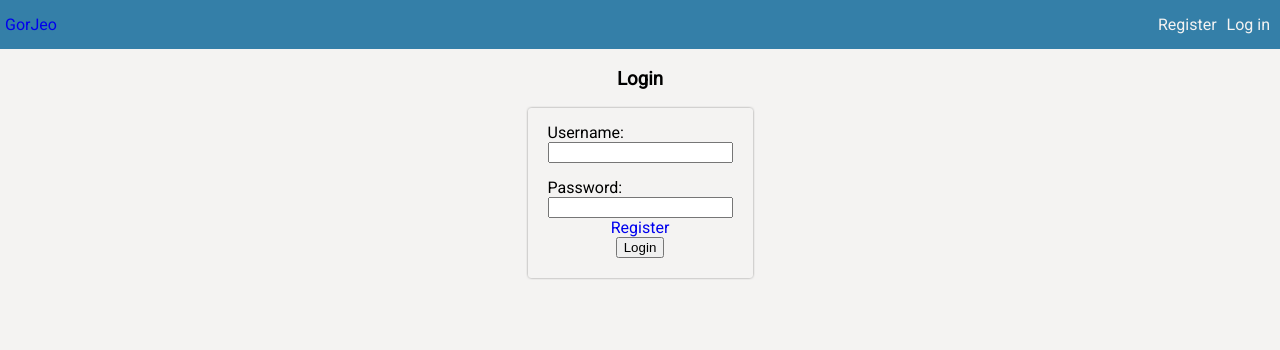
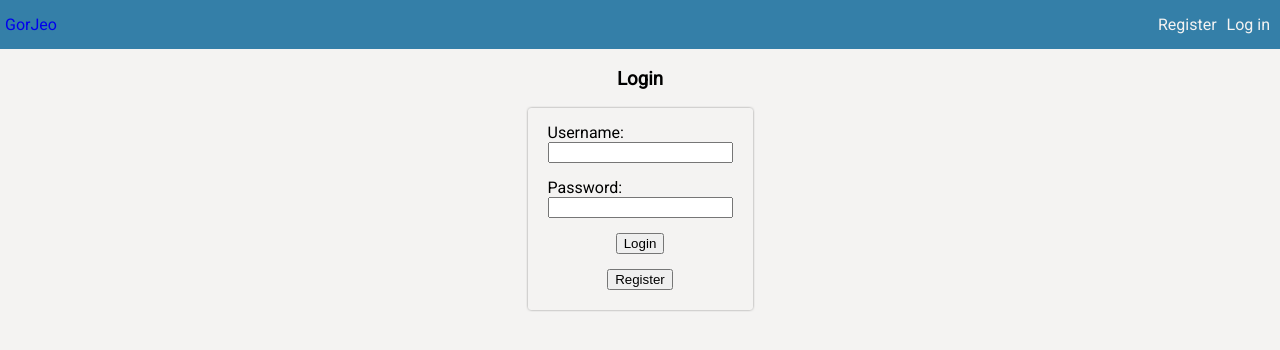
Before and after one commit to Juan321654/gorjeo, a React (Create React App) app in the folder client/: page /login in a window 1280 px wide. Shown: the top 350 px of the page. Built offline with nearby package versions, Linux system fonts and the light colour scheme; no server answers; the HTML template or start-up script is replaced by a standard one.

Commit message:
pages displaying correctly, submitting form from user works for back end, gives an error in the console

```diff
--- a/client/src/App.js
+++ b/client/src/App.js
@@ -64,7 +64,10 @@ function App() {
           currentUser={currentUser}
           handleLogout={handleLogout}
         />
+
       </Route>
+
+
       <div className="cont-app">
 
         <Route exact path="/">
@@ -74,7 +77,7 @@ function App() {
         </Route>
 
         <div className="ins-con-app">
-          <Route exact path="/posts">
+          <Route exact path="/">
             <Posts currentUser={currentUser} />
             <Comments
               currentUser={currentUser}
--- a/client/src/screens/Layout/Layout.jsx
+++ b/client/src/screens/Layout/Layout.jsx
@@ -15,7 +15,7 @@ export default function Layout(props) {
 
                 <Link to="/register">
                     {currentUser
-                        ? <li className="single-li-lay">{currentUser.username}</li>
+                        ? <Link to="/"> <li className="single-li-lay">{currentUser.username}</li></Link>
                         : <li className="single-li-lay">Register</li>}
                 </Link>
                 {currentUser
--- a/client/src/screens/Login/Login.css
+++ b/client/src/screens/Login/Login.css
@@ -13,7 +13,7 @@
 .border-login{
     box-shadow: 0px 0px 3px -1px;
     border-radius: 3px;
-    padding: 0px 20px 20px 20px;
+    padding: 0px 20px 10px 20px;
     display: flex;
     flex-direction: column;
     justify-content: center;
@@ -24,3 +24,11 @@
     text-align: left;
     margin: 15px 0px 0px 0px;
 }
+
+.button-reg-login{
+    margin: 10px;
+}
+
+.btn-log-login{
+    margin: 15px 0px 5px 0px;
+}
--- a/client/src/screens/Login/Login.jsx
+++ b/client/src/screens/Login/Login.jsx
@@ -52,10 +52,10 @@ export default function Login(props) {
                             onChange={handleChange}
                         />
                     </label>
-                    <Link to='/register'>Register</Link>
                     <div>
-                        <input type="submit" value="Login" />
+                        <input type="submit" className="btn-log-login" value="Login" />
                     </div>
+                    <Link to='/register'><button className="button-reg-login">Register</button></Link>
                 </div>
             </form>
         </div>
```
